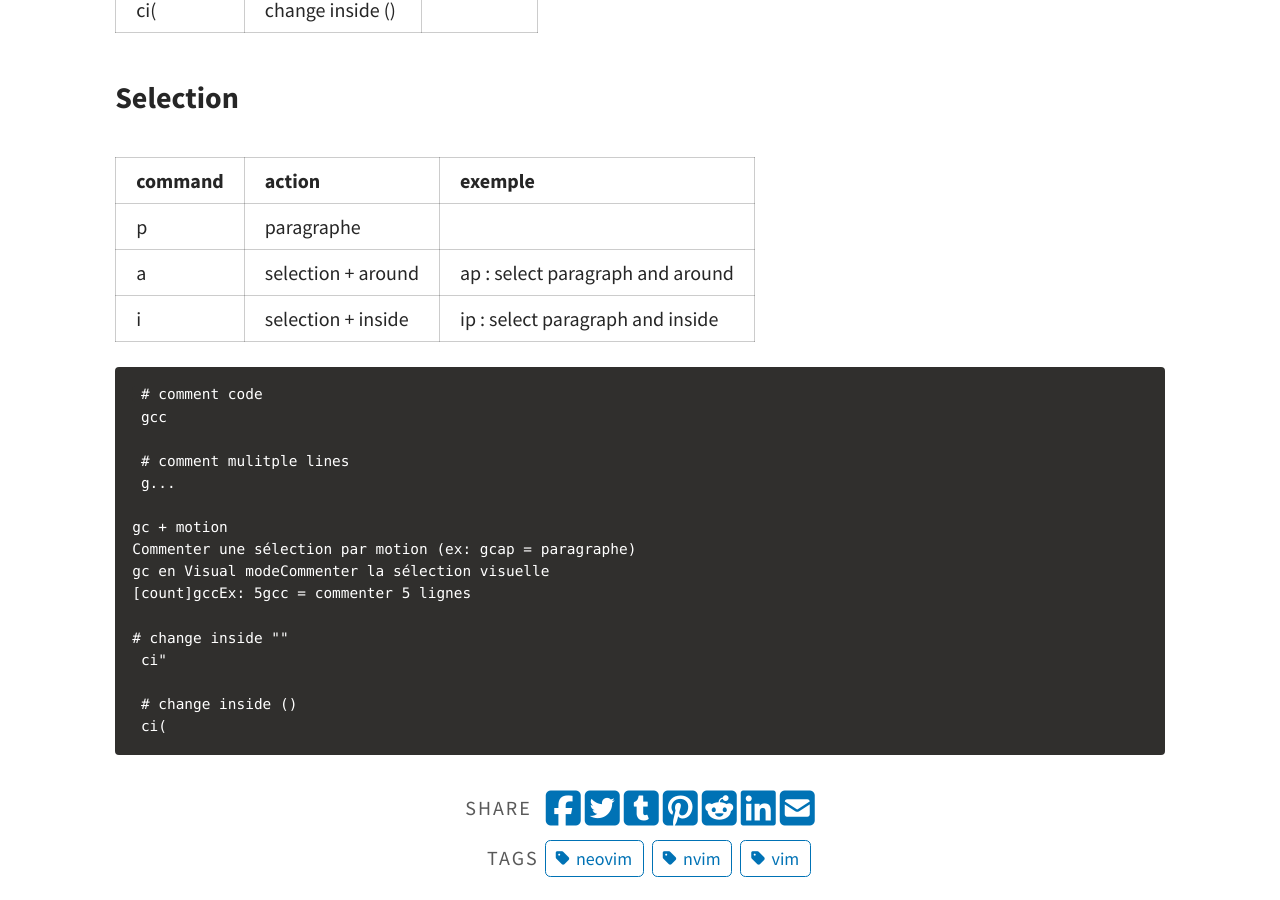
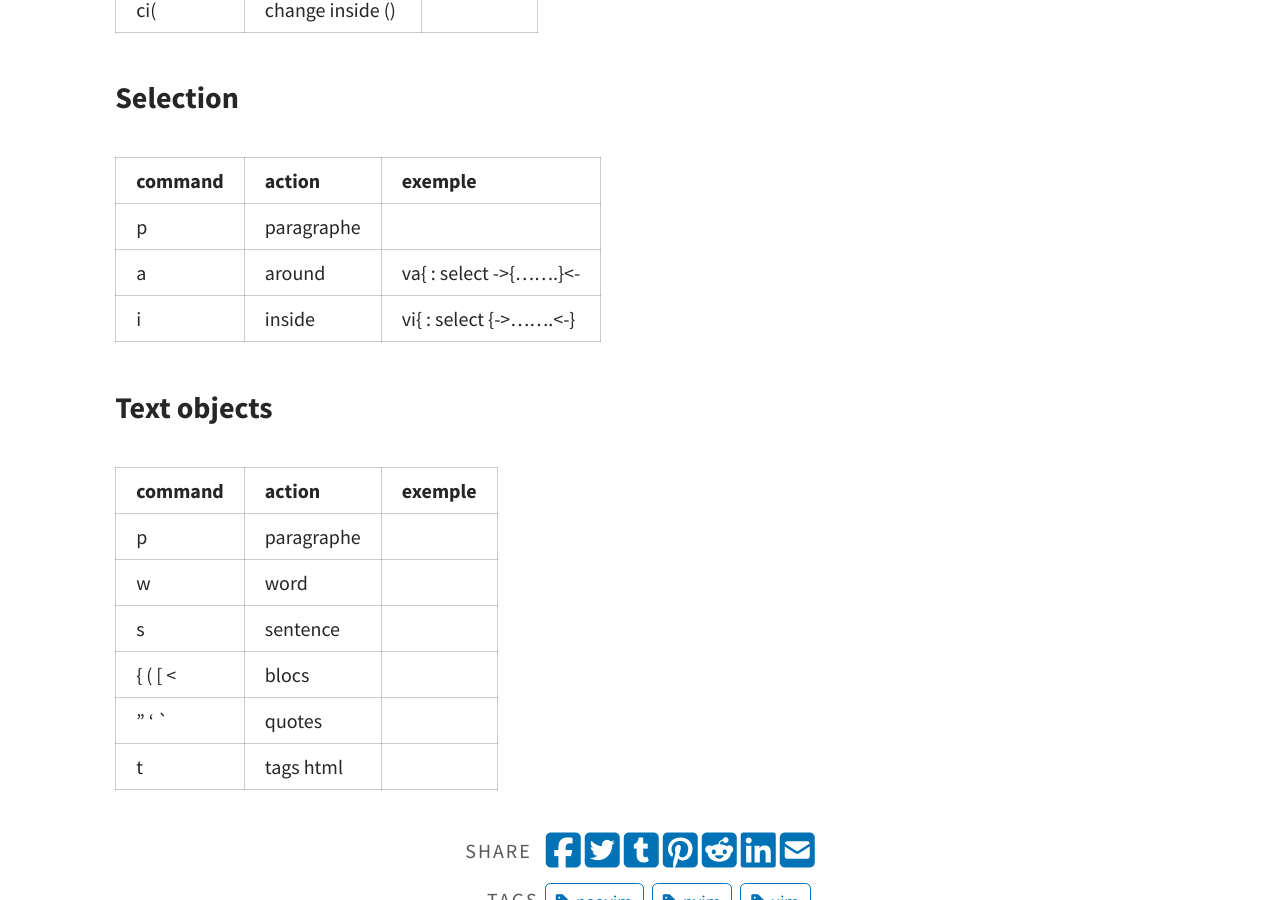
Before and after one commit to cristalcorp/cristalcorp.github.io, a Jekyll site: the page built from _posts/2026-04-08-Nvim.md, in a window 1280 px wide and 900 px high, scrolled down 2790 px. Built offline with Jekyll 4.4.1, drawn with Linux system fonts in a browser that asks for light colours; a script that is not in the unit is left out.

Commit message:
vim motions table

````diff
--- a/_posts/2026-04-08-Nvim.md
+++ b/_posts/2026-04-08-Nvim.md
@@ -93,27 +93,19 @@ require('nvim-treesitter').setup {
 
 ### Selection
 
-| command | action             | exemple                          |
-|---------|--------------------|----------------------------------|
-| p       | paragraphe         |                                  |
-| a       | selection + around | ap : select paragraph and around |
-| i       | selection + inside | ip : select paragraph and inside |
+| command | action     | exemple                    |
+|---------|------------|----------------------------|
+| p       | paragraphe |                            |
+| a       | around     | va{ : select ->{.......}<- |
+| i       | inside     | vi{ : select {->.......<-} |
 
-```text
- # comment code
- gcc
+### Text objects
 
- # comment mulitple lines
- g...
-
-gc + motion
-Commenter une sélection par motion (ex: gcap = paragraphe)
-gc en Visual modeCommenter la sélection visuelle
-[count]gccEx: 5gcc = commenter 5 lignes
-
-# change inside ""
- ci"
-
- # change inside ()
- ci(
- ```
+| command | action     | exemple |
+|---------|------------|---------|
+| p       | paragraphe |         |
+| w       | word       |         |
+| s       | sentence   |         |
+| { ( [ < | blocs      |         |
+| " ' `   | quotes     |         |
+| t   | tags html     |         |
````
